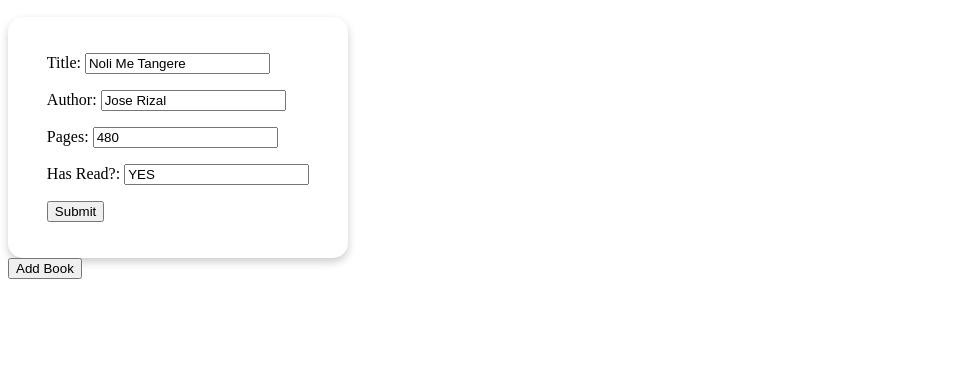
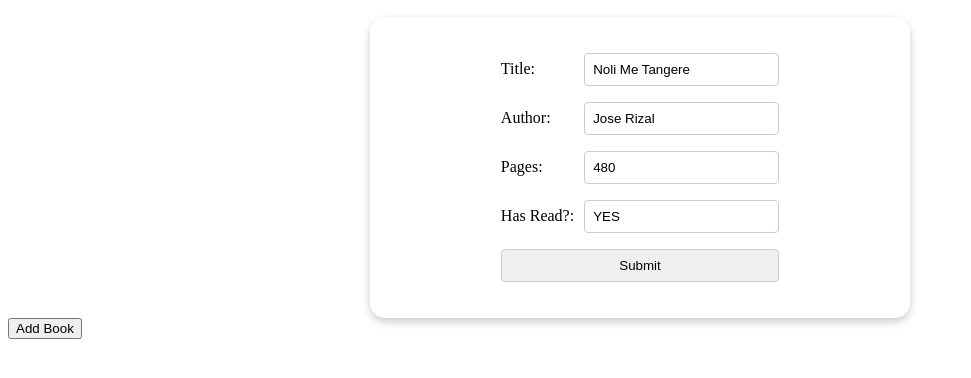
Before and after one commit to RuralNative/Mini-Library, a plain HTML site: page index.html in a window 1280 px wide. Shown: the part 110-488 px from the top of the page, without its empty margins (0-971 px from the left). Drawn offline with Linux system fonts and the light colour scheme.

Commit message:
Stylize the HTML Modal Form
Added custom CSS stylization for the parent/child elements of the modal form.

```diff
--- a/css/style.css
+++ b/css/style.css
@@ -8,5 +8,34 @@
     align-items: center;            /* Center content horizontally */
     column-gap: 10px;               /* Gap between columns (if any) */
     padding: 20px;                  /* Padding inside the section */
-    width: 300px;                   /* Fixed width for the section */
+    width: 500px;                   /* Fixed width for the section */
+    margin: auto;
+    z-index: 1;
 }
+
+.add-book-modal p {
+    display: flex;
+    row-gap: 50px;
+    align-items: center ;
+}
+
+.add-book-modal label {
+    flex: 1; /* Allow label to take available space */
+    margin-right: 10px; /* Space between label and input */
+}
+
+.add-book-modal input {
+    flex: 2; /* Allow input to take more space than label */
+    padding: 8px; /* Add padding for better appearance */
+    border-radius: 4px; /* Rounded corners */
+    border: 1px solid #ccc; /* Border styling */
+    box-sizing: border-box; /* Include padding and border in width */
+}
+
+.add-book-modal button {
+    flex: 3; /* Allow input to take more space than label */
+    padding: 8px; /* Add padding for better appearance */
+    border-radius: 4px; /* Rounded corners */
+    border: 1px solid #ccc; /* Border styling */
+    box-sizing: border-box; /* Include padding and border in width */
+}
```
